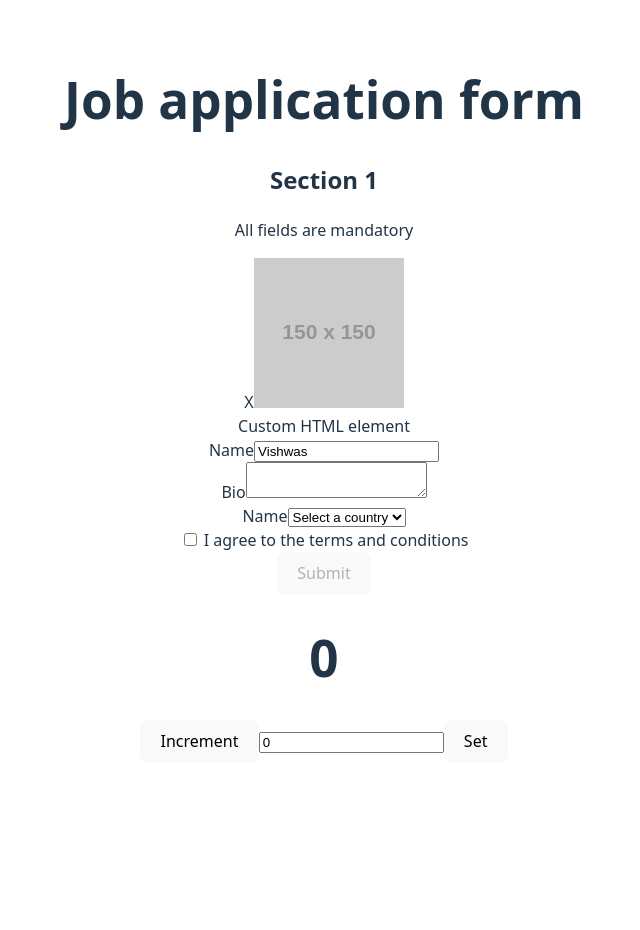
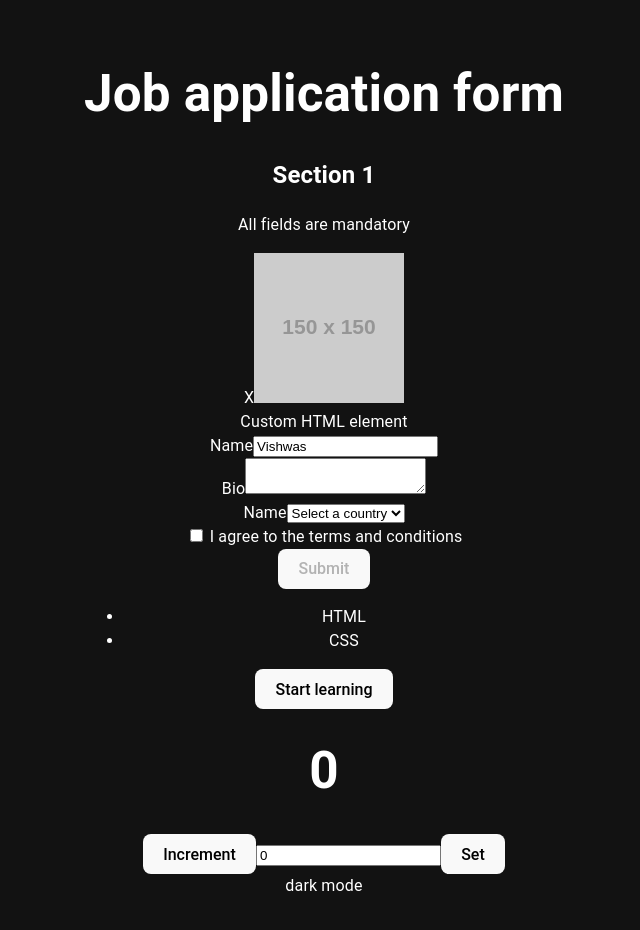
Before and after one commit to Shady-Prakash/react-testing-library, a React (Vite) app: page / in a window 1280 px wide. Shown: the whole page, without its empty margins (316-956 px from the left). Before the commit the page ends 800 px from the top, so only its background shows below. Built offline with nearby package versions, Linux system fonts and the light colour scheme.

Commit message:
provider

```diff
--- a/package.json
+++ b/package.json
@@ -12,6 +12,9 @@
     "coverage": "vitest test --coverage"
   },
   "dependencies": {
+    "@emotion/react": "^11.14.0",
+    "@emotion/styled": "^11.14.0",
+    "@mui/material": "^7.0.2",
     "react": "^19.0.0",
     "react-dom": "^19.0.0"
   },
--- a/src/App.tsx
+++ b/src/App.tsx
@@ -1,14 +1,21 @@
 import './App.css'
 import Application from './components/Application/application'
 import Counter from './components/Counter/counter'
+import { MuiMode } from './components/mui/MuiMode'
+import Skills from './components/Skills/skills'
+import { AppProviders } from './providers/AppProviders'
 
 function App() {
 
   return (
-    <div className="App">
-      <Application/>
-      <Counter/>
-    </div>
+    <AppProviders>
+      <div className="App">
+        <Application/>
+        <Skills skills={['HTML', 'CSS']} />
+        <Counter/>
+        <MuiMode />
+      </div>
+    </AppProviders>
   )
 }
 
--- /dev/null
+++ b/src/components/mui/MuiMode.tsx
@@ -0,0 +1,11 @@
+import { useTheme } from '@mui/material/styles'
+import { Typography } from '@mui/material'
+
+export const MuiMode = () => {
+  const theme = useTheme()
+  return (
+    <>
+      <Typography component="h1">{`${theme.palette.mode} mode`}</Typography>
+    </>
+  )
+}
--- /dev/null
+++ b/src/providers/AppProviders.tsx
@@ -0,0 +1,17 @@
+import { ThemeProvider, createTheme } from '@mui/material/styles'
+import CssBaseline from '@mui/material/CssBaseline'
+
+const theme = createTheme({
+  palette: {
+    mode: 'dark',
+  },
+})
+
+export const AppProviders = ({ children }: { children: React.ReactNode }) => {
+  return (
+    <ThemeProvider theme={theme}>
+      <CssBaseline />
+      {children}
+    </ThemeProvider>
+  )
+}
```
Also changed, not shown: 2 other files (tests, documents, lock files or other folders).
